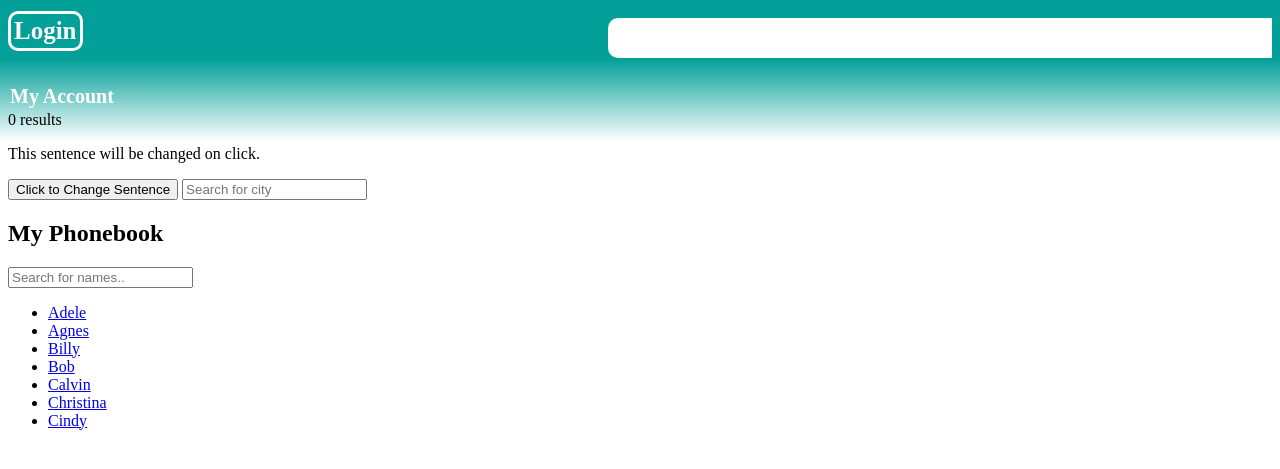
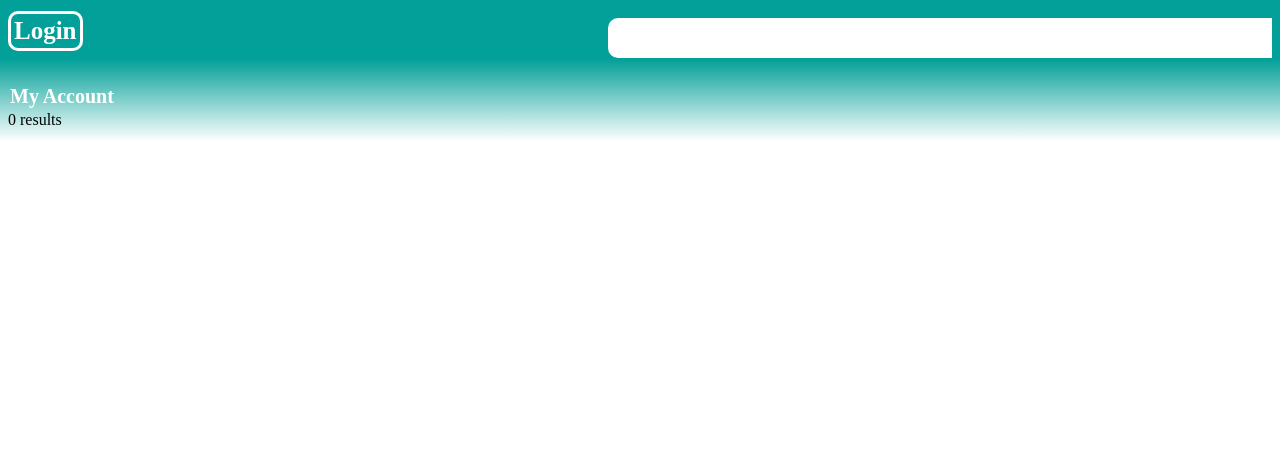
Before and after one commit to kyang4881/KYGit, a PHP site: page /kyPHPproject/ in a window 1280 px wide. Shown: the top 469 px of the page. Run offline with PHP 8.4, Linux system fonts and the light colour scheme; data that the repository does not hold is empty.

Commit message:
Update index.php

```diff
--- a/Webpage/index.php
+++ b/Webpage/index.php
@@ -156,57 +156,5 @@ session_start();
     <?php //require('scripts/db_tables.php') ?>
 
 
-    <!-- demo -->
-    <p id="demo">This sentence will be changed on click.</p>
-    <button type="button" onclick="chg_sentence()">Click to Change Sentence </button>
-
-    <script>
-    function chg_sentence() {
-      if (document.getElementById("demo").innerHTML == "This sentence will be changed on click.") {
-        document.getElementById("demo").innerHTML = "This is a new sentence.";
-      }
-      else {
-        document.getElementById("demo").innerHTML = "This sentence will be changed on click.";
-      }
-    }
-    </script>
-
-    <input type="text" id="cityFiler" onkeyup="cityFilter()" placeholder="Search for city">
-
-    <h2>My Phonebook</h2>
-
-    <input type="text" id="myInput" onkeyup="myFunction()" placeholder="Search for names.." title="Type in a name">
-
-    <ul id="myUL">
-      <li><a href="#">Adele</a></li>
-      <li><a href="#">Agnes</a></li>
-
-      <li><a href="#">Billy</a></li>
-      <li><a href="#">Bob</a></li>
-
-      <li><a href="#">Calvin</a></li>
-      <li><a href="#">Christina</a></li>
-      <li><a href="#">Cindy</a></li>
-    </ul>
-
-    <script>
-    function myFunction() {
-        var input, filter, ul, li, a, i, txtValue;
-        input = document.getElementById("myInput");
-        filter = input.value.toUpperCase();
-        ul = document.getElementById("myUL");
-        li = ul.getElementsByTagName("li");
-        for (i = 0; i < li.length; i++) {
-            a = li[i].getElementsByTagName("a")[0];
-            txtValue = a.textContent || a.innerText;
-            if (txtValue.toUpperCase().indexOf(filter) > -1) {
-                li[i].style.display = "";
-            } else {
-                li[i].style.display = "none";
-            }
-          }
-        }
-    </script>
-
   </body>
 </html>
```
